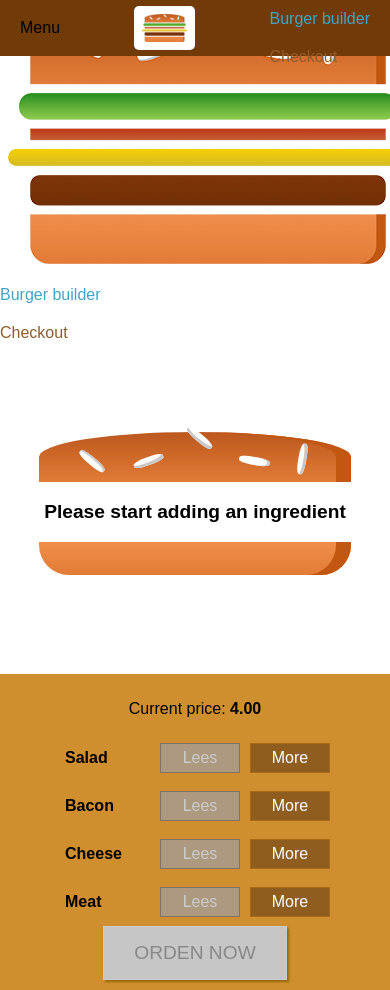
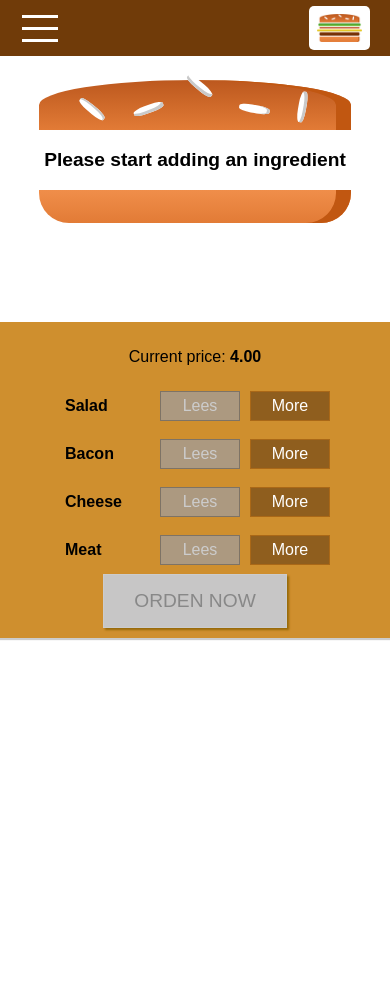
Before and after one commit to diegomottadev/burger-react, a React app: page / in a window 390 px wide. After the commit the page ends 844 px from the top, so only its background shows below. Built offline with nearby package versions, Linux system fonts and the light colour scheme.

Commit message:
rezise responsive menu

```diff
--- a/src/components/Logo/Logo.css
+++ b/src/components/Logo/Logo.css
@@ -3,9 +3,9 @@
     padding: 8px;
     height: 100%;
     box-sizing: border-box;
-    border-radius: 5px ;
+    border-radius: 5px;
 }
 
-.Logo img{
+.Logo img {
     height: 100%;
 }
--- a/src/components/Logo/Logo.js
+++ b/src/components/Logo/Logo.js
@@ -1,10 +1,11 @@
 import React from 'react';
-import burguerLogo from '../../assets/images/burger-logo.png';
-import classes from './Logo.css'
 
-const logo = (props) =>(
-<div className={classes.Logo} style={{height: props.height}}>
-        <img src={burguerLogo} alt="MyBurger" />
+import burgerLogo from '../../assets/images/burger-logo.png';
+import classes from './Logo.css';
+
+const logo = (props) => (
+    <div className={classes.Logo} style={{height: props.height}}>
+        <img src={burgerLogo} alt="MyBurger" />
     </div>
 );
 
--- a/src/components/Navigation/NavigationItems/NavigationItem/NavigationItem.js
+++ b/src/components/Navigation/NavigationItems/NavigationItem/NavigationItem.js
@@ -1,9 +1,13 @@
 import React from 'react';
-import classes from './NavigationItem.css'
-const navigationItem = (props) => (
-        <li className={classes.NavigationItem}>
-            <a className={props.active ? classes.active: null} href={props.links}>{props.children}</a>
-        </li>
+
+import classes from './NavigationItem.css';
+
+const navigationItem = ( props ) => (
+    <li className={classes.NavigationItem}>
+        <a
+            href={props.link}
+            className={props.active ? classes.active : null}>{props.children}</a>
+    </li>
 );
 
 export default navigationItem;
--- a/src/components/Navigation/NavigationItems/NavigationItems.js
+++ b/src/components/Navigation/NavigationItems/NavigationItems.js
@@ -1,11 +1,12 @@
 import React from 'react';
+
 import classes from './NavigationItems.css';
 import NavigationItem from './NavigationItem/NavigationItem';
+
 const navigationItems = () => (
     <ul className={classes.NavigationItems}>
-        <NavigationItem link="/" active>Burger builder</NavigationItem>
-        <NavigationItem link="/" >Checkout</NavigationItem>
-
+        <NavigationItem link="/" active>Burger Builder</NavigationItem>
+        <NavigationItem link="/">Checkout</NavigationItem>
     </ul>
 );
 
--- /dev/null
+++ b/src/components/Navigation/SideDrawer/DrawerToggle/DrawerToggle.css
@@ -0,0 +1,23 @@
+.DrawerToggle {
+    width: 40px;
+    height: 100%;
+    display: flex;
+    flex-flow: column;
+    justify-content: space-around;
+    align-items: center;
+    padding: 10px 0;
+    box-sizing: border-box;
+    cursor: pointer;
+}
+
+.DrawerToggle div {
+    width: 90%;
+    height: 3px;
+    background-color: white;
+}
+
+@media (min-width: 500px) {
+    .DrawerToggle {
+        display: none;
+    }
+}
--- /dev/null
+++ b/src/components/Navigation/SideDrawer/DrawerToggle/DrawerToggle.js
@@ -0,0 +1,13 @@
+import React from 'react';
+
+import classes from './DrawerToggle.css';
+
+const drawerToggle = (props) => (
+    <div className={classes.DrawerToggle} onClick={props.clicked}>
+        <div></div>
+        <div></div>
+        <div></div>
+    </div>
+);
+
+export default drawerToggle;
--- a/src/components/Navigation/SideDrawer/SideDrawer.css
+++ b/src/components/Navigation/SideDrawer/SideDrawer.css
@@ -1,31 +1,32 @@
-.SideDrawer{
+.SideDrawer {
     position: fixed;
     width: 280px;
     max-width: 70%;
     height: 100%;
     left: 0;
-    top:0;
+    top: 0;
     z-index: 200;
     background-color: white;
     padding: 32px 16px;
     box-sizing: border-box;
     transition: transform 0.3s ease-out;
-
 }
 
-@media (min-width:500){
-.SideDrawer{
-    display: none;
-}
+@media (min-width: 500px) {
+    .SideDrawer {
+        display: none;
+    }
 }
 
-.Open{
+.Open {
     transform: translateX(0);
 }
-.Close{
-    transform: translateY(-100%);
+
+.Close {
+    transform: translateX(-100%);
 }
 
 .Logo {
-  height: 11%;
+    height: 11%;
+    margin-bottom: 32px;
 }
--- a/src/components/Navigation/SideDrawer/SideDrawer.js
+++ b/src/components/Navigation/SideDrawer/SideDrawer.js
@@ -1,17 +1,29 @@
 import React from 'react';
+
 import Logo from '../../Logo/Logo';
 import NavigationItems from '../NavigationItems/NavigationItems';
-import classes from './SideDrawer.css'
-const sideDrawer = (props) =>{
+import classes from './SideDrawer.css';
+import Backdrop from '../../UI/Backdrop/Backdrop';
+import Aux from '../../../hoc/Aux';
+
+const sideDrawer = ( props ) => {
+    let attachedClasses = [classes.SideDrawer, classes.Close];
+    if (props.open) {
+        attachedClasses = [classes.SideDrawer, classes.Open];
+    }
     return (
-        <div className={classes.sideDrawer}>
-            <div className={classes.Logo}>
-                <Logo/>
+        <Aux>
+            <Backdrop show={props.open} clicked={props.closed}/>
+            <div className={attachedClasses.join(' ')}>
+                <div className={classes.Logo}>
+                    <Logo />
+                </div>
+                <nav>
+                    <NavigationItems />
+                </nav>
             </div>
-            <nav>
-                <NavigationItems/>
-            </nav>
-        </div>
+        </Aux>
     );
-}
+};
+
 export default sideDrawer;
--- a/src/components/Navigation/Toolbar/Toolbar.js
+++ b/src/components/Navigation/Toolbar/Toolbar.js
@@ -1,15 +1,18 @@
 import React from 'react';
+
 import classes from './Toolbar.css';
 import Logo from '../../Logo/Logo';
 import NavigationItems from '../NavigationItems/NavigationItems';
-const toolbar = (props)=>(
+import DrawerToggle from '../SideDrawer/DrawerToggle/DrawerToggle';
+
+const toolbar = ( props ) => (
     <header className={classes.Toolbar}>
-        <div>Menu</div>
+        <DrawerToggle clicked={props.drawerToggleClicked} />
         <div className={classes.Logo}>
             <Logo />
         </div>
-        <nav className={classes.DeskTopOnly}>
-            <NavigationItems/>
+        <nav className={classes.DesktopOnly}>
+            <NavigationItems />
         </nav>
     </header>
 );
```
Also changed, not shown: src/components/Navigation/NavigationItems.js (deleted), 2 other files (tests, documents, lock files or other folders).
